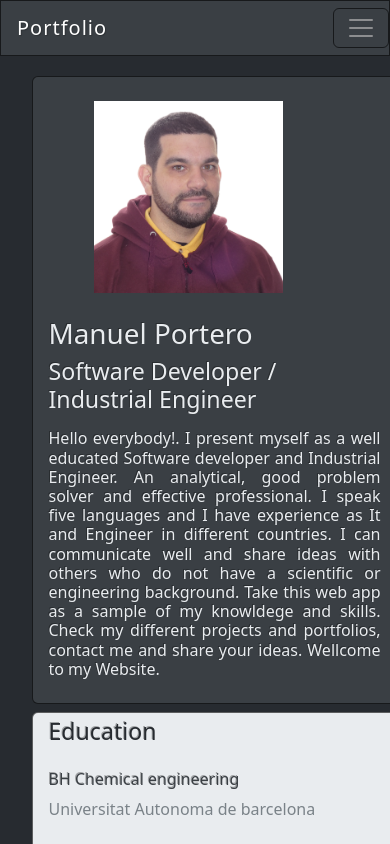
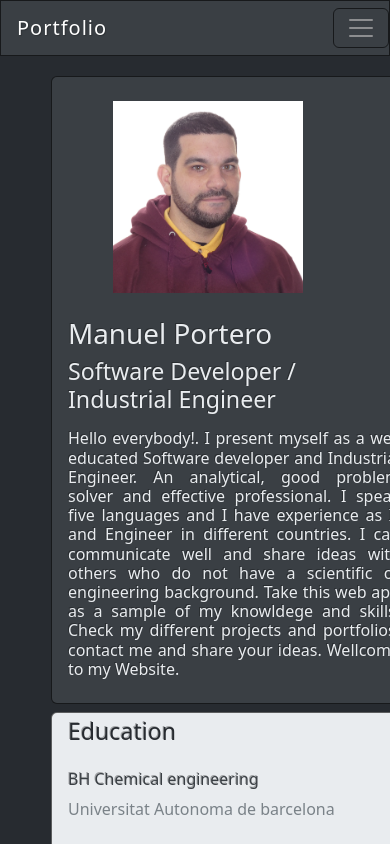
Before and after one commit to SteelTitansax/profesionalwebsiteMPL, a Next.js app: page / in a window 390 px wide. Shown: the top 844 px of the page. Built offline with nearby package versions, Linux system fonts and the light colour scheme; a small style sheet from the web is missing.

Commit message:
Update global.css

```diff
--- a/global.css
+++ b/global.css
@@ -519,8 +519,7 @@ a {
 @media (max-width: 1200px) {
     .main-container{
         margin-top:5%;
-        margin-right:5%;
-        margin-left:5%;
+        margin-left:10%;
         margin-bottom:5%;
         width:100%;
     }
```
